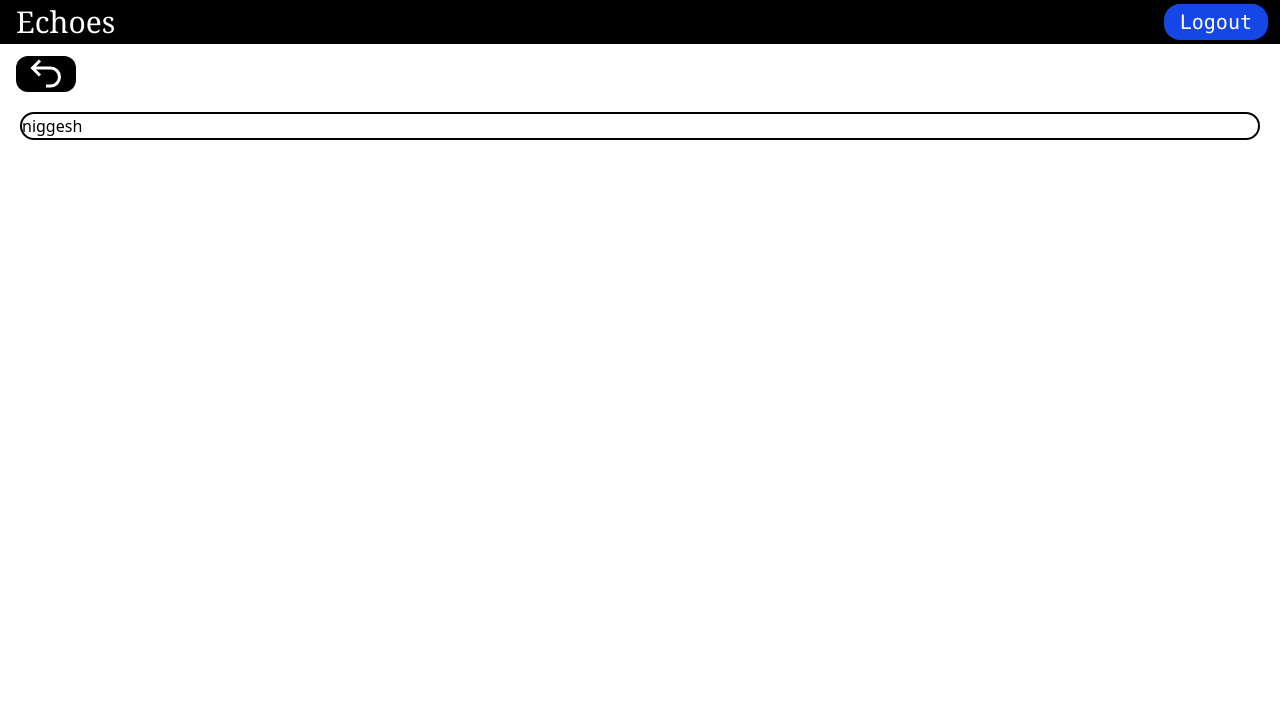
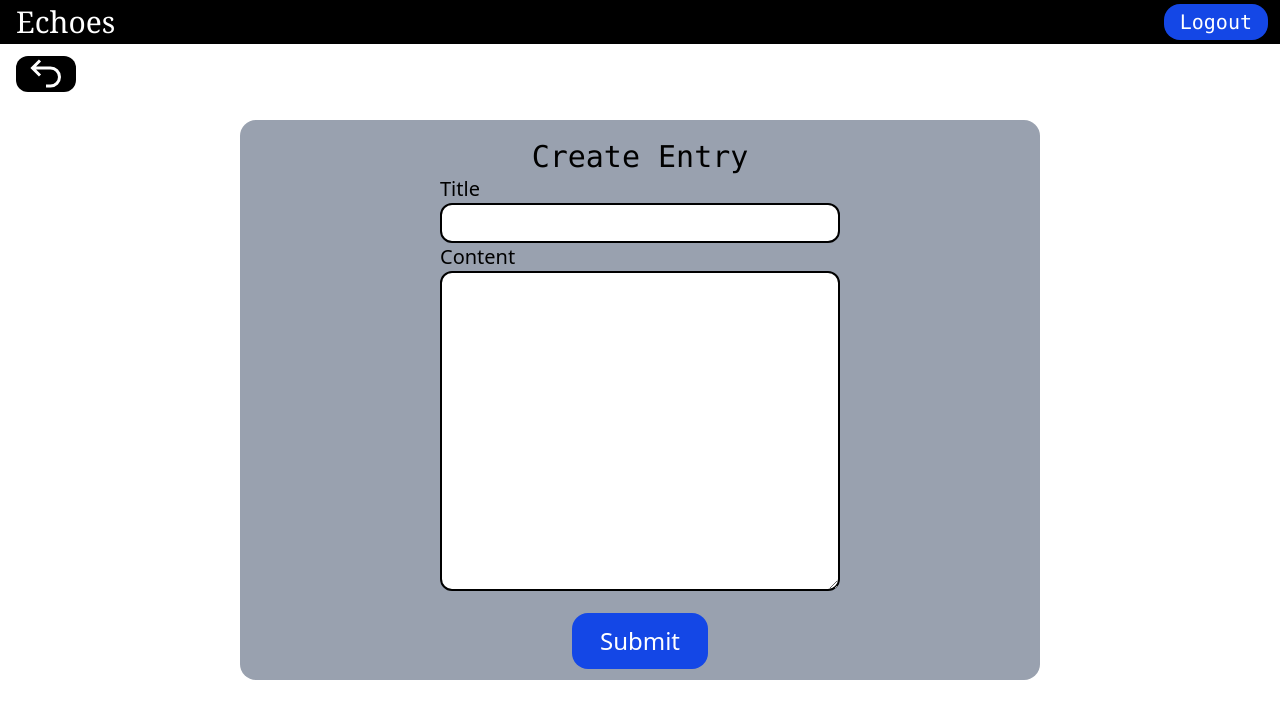
Before and after one commit to serval19/Echoes, a React (Vite) app in the folder frontend/: page /addentry in a window 1280 px wide. Shown: the top 718 px of the page. Built offline with nearby package versions, Linux system fonts and the light colour scheme; sample sign-in values are in the browser's storage.

Commit message:
completed add new entry page

```diff
--- a/frontend/src/pages/addentry.jsx
+++ b/frontend/src/pages/addentry.jsx
@@ -1,14 +1,44 @@
 import React from 'react'
 import { Link, useNavigate } from 'react-router-dom'
-import { successmsg } from '../components/notification'
+import { successmsg,errormsg } from '../components/notification'
 import { useState } from 'react'
 import { GrRevert } from "react-icons/gr";
+import {  ToastContainer } from 'react-toastify'
+import axios from 'axios';
 
 function Addentry() {
 
   const navigate=useNavigate()
   const [title,setTitle]=useState('')
   const [content,setContent]=useState('')
+  const data={
+    title,
+    content
+
+  }
+  function handleSubmit(){
+    const token=localStorage.getItem('jwtToken')
+
+    if (!title || !content) {
+  return errormsg('Please fill all the fields');
+  }
+  axios.post('http://localhost:8080/entries',data,{
+    headers:{
+      'Authorization':token
+    }
+  })
+  .then((response)=>{
+    successmsg('Entry created successfully!')
+    setTimeout(()=>{
+      navigate('/home')
+    },1000)
+  })
+  .catch((error)=>{
+    errormsg(error.response.data.message)
+  })
+
+
+  }
 
 
   function handleLogout(){
@@ -29,9 +59,27 @@ function Addentry() {
       <span className='justify-end'><button className='bg-blue-700 text-white text-xl py-1 px-4 mt-1 mb-1 mr-3 rounded-2xl hover:bg-blue-500 font-mono' onClick={handleLogout}>Logout</button></span>
     </div>
     <div className='bg-black max-w-fit max-h-fit rounded-xl ml-4 '><Link to='/home'><GrRevert className='text-white text-4xl mt-3 ml-3 mr-3' /></Link></div>
-    <div className='border-black border-2 rounded-2xl mt-5 mx-5'>
-    niggesh
-    </div>
+    <div className='bg-gray-400 w-200  my-7  h-140 rounded-2xl mx-auto flex flex-col items-center  justify-center'>
+      <div className='font-mono text-black text-3xl mt-2'>Create Entry</div>
+
+      <div>
+        <label className='text-black text-xl'>Title</label>
+        <br/>
+        <input type='text' onChange={(e)=>setTitle(e.target.value)} className='border-2 border-black rounded-xl w-100 h-10 bg-white pl-3'/>
+      </div>
+      <div>
+        <label className='text-black text-xl'>Content</label>
+        <br/>
+        <textarea type='text' onChange={(e)=>setContent(e.target.value)} className='border-2 border-black rounded-xl w-100 h-80 bg-white pl-3'/>
+      </div>
+      <div>
+        <button className='bg-blue-700 text-white text-2xl py-3 px-7 mt-4 rounded-2xl hover:bg-blue-500' onClick={handleSubmit}>Submit</button>
+      </div>
+
+
+
+     </div>
+     <ToastContainer />
 
     </>
 
```
